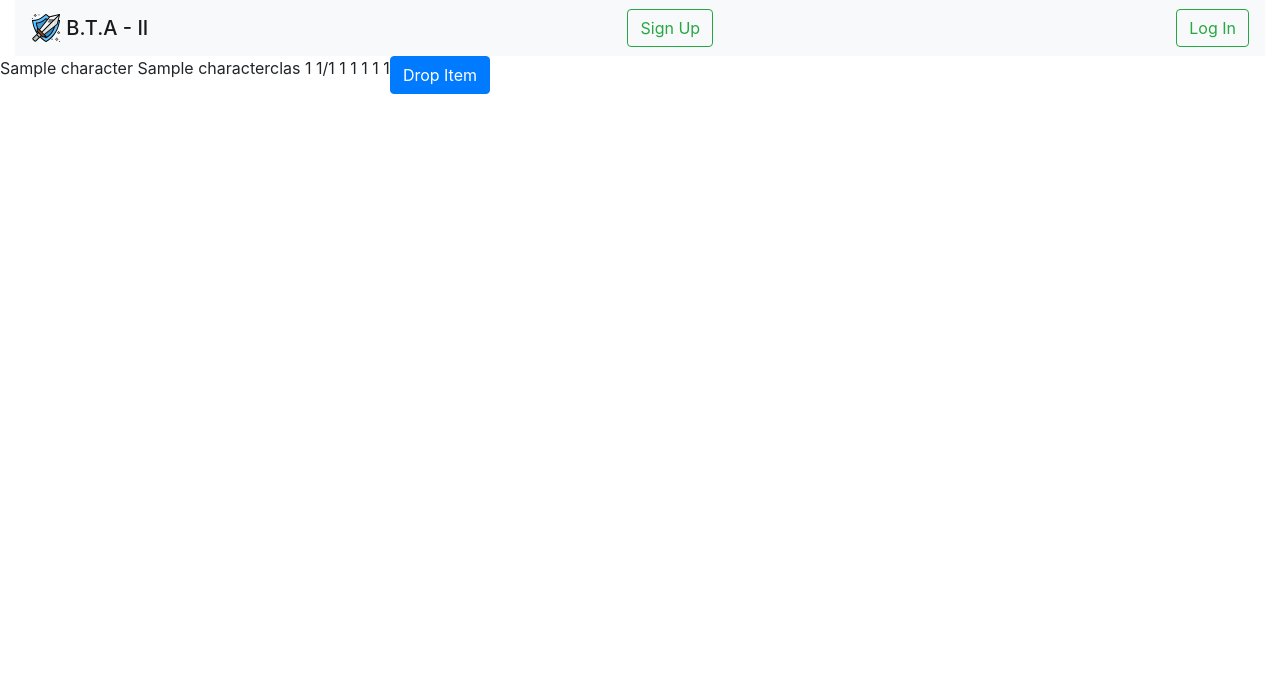
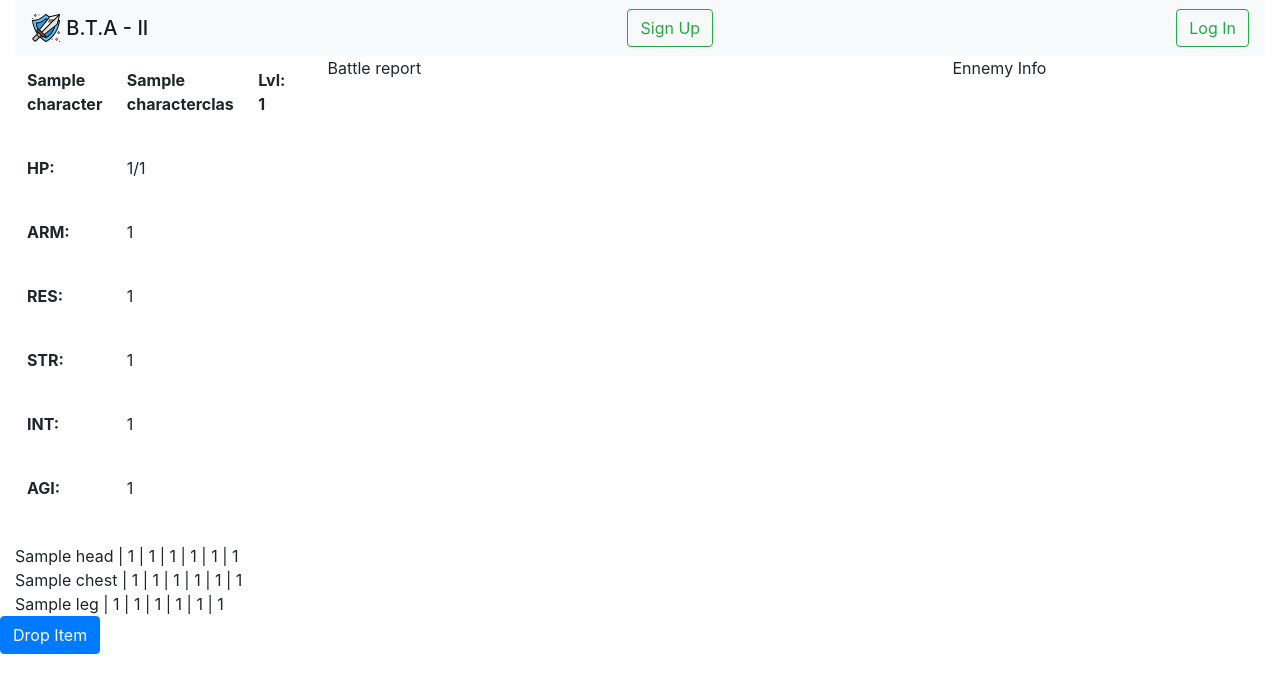
Before and after one commit to EmoFile/projetWebRPG, a Django app: page /playGame/1 in a window 1280 px wide. Shown: the top 693 px of the page. Run offline with Django 3.2, Linux system fonts and the light colour scheme; tables that the repository leaves empty hold one stand-in row (values such as "Sample post"); some libraries are stand-ins or nearby versions.

Commit message:
Personnalisation de playGame.html et ajout de l'appel Ajax pour changement de stuff( dans le Js récupérateur de la pk de la party pour le chemin playGame/changeItem/pk)

```diff
--- a/static/js/main.js
+++ b/static/js/main.js
@@ -1,4 +1,15 @@
 $(() => {
+    let $url = document.location.pathname;
+    console.log($url);
+    console.log($url.lastIndexOf("/"));
+    console.log($url.length);
+
+    let $pkParty = '';
+    for ($i = $url.lastIndexOf("/") + 1; $i < $url.length; $i++) {
+        $pkParty += $url[$i];
+    }
+    console.log($pkParty);
+
     $('#dropButton').click(function () {
         $.ajax({
             url: 'dropItem',
@@ -69,6 +80,15 @@ $(() => {
         $intelligence.textContent = '';
         $agility.textContent = '';
     });
+
+    $('#changeItem').click(function () {
+        $.ajax({
+            url: 'changeItem/' + $pkParty,
+            type: 'get',
+            dataType: 'json',
+        }).done(function (result) {
+        });
+    });
     // $('#dropButton').click(function () {
     //     console.log($('#dropButton').val());
     //     $.ajax({
--- a/templates/playGame.html
+++ b/templates/playGame.html
@@ -1,19 +1,102 @@
 {% extends 'base.html' %}
 {% block table-score %}
-    {{ party.character.name }}
-    {{ party.character.characterClass.name }}
-    {{ party.character.level }}
-    {{ party.character.hp }}/{{ party.character.hpMax }}
-    {{ party.character.strength }}
-    {{ party.character.intelligence }}
-    {{ party.character.agility }}
-    {{ party.character.physicalResistance }}
-    {{ party.character.magicalResistance }}
+    <div class="row container-fluid">
+        <div class="col-3">
+            <table class="table table-borderless">
+                <thead>
+                <tr>
+                    <th scope="col"><p id="characterName">{{ party.character.name }}</p></th>
+                    <th scope="col"><p id="characterClass">{{ party.character.characterClass.name }}</p></th>
+                    <th scope="col"><p class="inline" id="characterLevel">Lvl: {{ party.character.level }}</p></th>
+                </tr>
+                </thead>
+                <tbody>
+                <tr>
+                    <th scope="row">HP:</th>
+                    <td><p id="characterHp"> {{ party.character.hp }}/{{ party.character.hpMax }}</p></td>
+                </tr>
+                <tr>
+                    <th scope="row">ARM:</th>
+                    <td><p id="characterPhysicalResistence">{{ party.character.physicalResistance }}</p></td>
+                </tr>
+                <tr>
+                    <th scope="row">RES:</th>
+                    <td><p id="characterMagicalResistence">{{ party.character.magicalResistance }}</p></td>
+                </tr>
+                <tr>
+                    <th scope="row">STR:</th>
+                    <td><p id="characterStrength">{{ party.character.strength }}</p></td>
+                </tr>
+                <tr>
+                    <th scope="row">INT:</th>
+                    <td><p id="characterIntelligence">{{ party.character.intelligence }}</p></td>
+                </tr>
+                <tr>
+                    <th scope="row">AGI:</th>
+                    <td><p id="characterAgility">{{ party.character.agility }}</p></td>
+                </tr>
+                </tbody>
+            </table>
 
-    <!-- Button trigger modal -->
-    <button type="button" id="dropButton" class="btn btn-primary" data-toggle="modal" data-target="#itemModal">
-        Drop Item
-    </button>
+            <div>
+                <div>
+                    {% if party.character.inventory.head != Null %}
+                        {{ party.character.inventory.head.name }} |
+                        {{ party.character.inventory.head.physicalResistance }}
+                        |
+                        {{ party.character.inventory.head.magicalResistance }} |
+                        {{ party.character.inventory.head.hpMax }}
+                        |
+                        {{ party.character.inventory.head.strength }} |
+                        {{ party.character.inventory.head.intelligence }} |
+                        {{ party.character.inventory.head.agility }}
+                    {% else %}
+                        No helmet
+                    {% endif %}
+                </div>
+
+                <div>
+                    {% if party.character.inventory.chest != Null %}
+                        {{ party.character.inventory.chest.name }} |
+                        {{ party.character.inventory.chest.physicalResistance }} |
+                        {{ party.character.inventory.chest.magicalResistance }} |
+                        {{ party.character.inventory.chest.hpMax }} |
+                        {{ party.character.inventory.chest.strength }} |
+                        {{ party.character.inventory.chest.intelligence }}
+                        |
+                        {{ party.character.inventory.chest.agility }}
+                    {% else %}
+                        No breathplate
+                    {% endif %}
+                </div>
+
+                <div>
+                    {% if party.character.inventory.leg != Null %}
+                        {{ party.character.inventory.leg.name }} |
+                        {{ party.character.inventory.leg.physicalResistance }} |
+                        {{ party.character.inventory.leg.magicalResistance }} |
+                        {{ party.character.inventory.leg.hpMax }} |
+                        {{ party.character.inventory.leg.strength }} | {{ party.character.inventory.leg.intelligence }}
+                        |
+                        {{ party.character.inventory.leg.agility }}
+                    {% else %}
+                        No leg
+                    {% endif %}
+                </div>
+            </div>
+        </div>
+        <div class="col-6">
+            Battle report
+        </div>
+        <div class="col-3">
+            Ennemy Info
+        </div>
+        <!-- Button trigger modal -->
+        <button type="button" id="dropButton" class="btn btn-primary" data-toggle="modal" data-target="#itemModal">
+            Drop Item
+        </button>
+
+    </div>
 
     <!-- Modal -->
     <div class="modal fade" id="itemModal" tabindex="-1" role="dialog" aria-labelledby="itemModalLabel"
@@ -40,7 +123,7 @@
                 </div>
                 <div class="modal-footer">
                     <button type="button" id="closeModal" class="btn btn-secondary" data-dismiss="modal">Close</button>
-                    <button type="button" class="btn btn-primary">Save changes</button>
+                    <button type="button" id="changeItem" class="btn btn-primary">Save changes</button>
                 </div>
             </div>
         </div>
```
